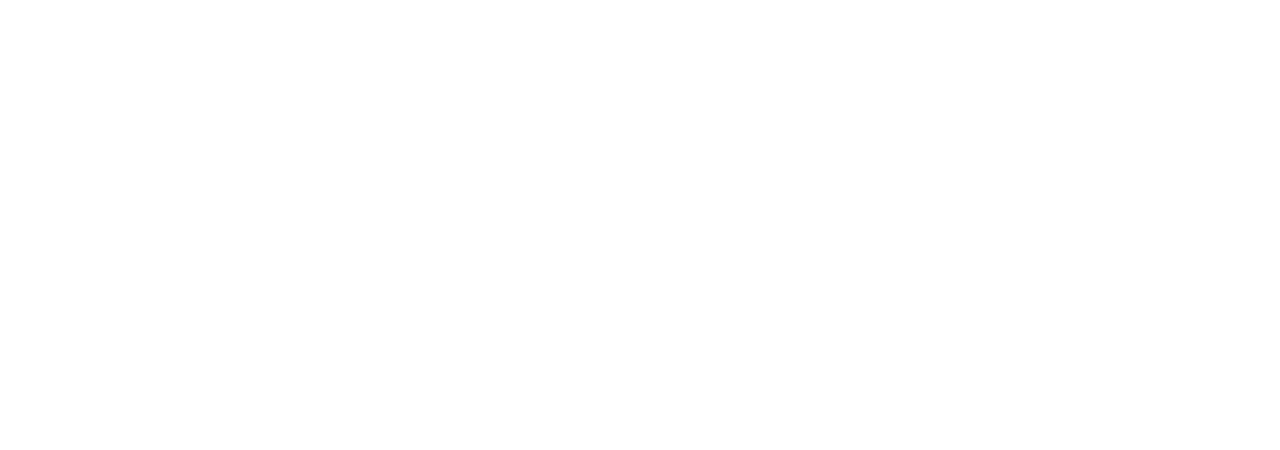
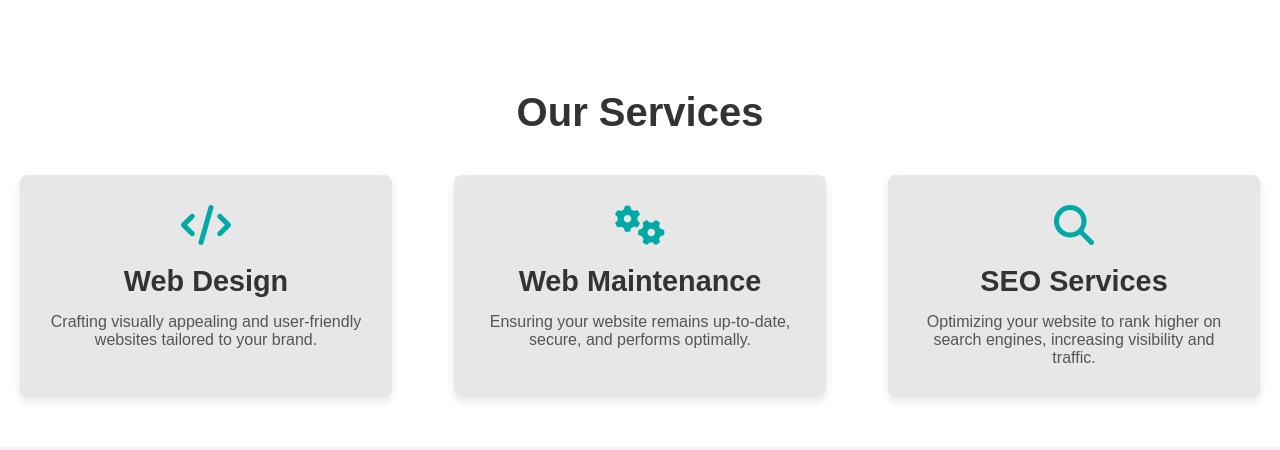
Before and after one commit to johnchuma390/devcircle-colab, a plain HTML site: page services.html in a window 1280 px wide. Drawn offline with Linux system fonts and the light colour scheme.

Commit message:
Update services.html
initial commit

```diff
--- a/services.html
+++ b/services.html
@@ -1,11 +1,122 @@
 <!DOCTYPE html>
 <html lang="en">
 <head>
-    <meta charset="UTF-8">
-    <meta name="viewport" content="width=device-width, initial-scale=1.0">
-    <title>Document</title>
+  <meta charset="UTF-8">
+  <meta name="viewport" content="width=device-width, initial-scale=1.0">
+  <title>Services - DevCircle</title>
+
+  <!-- Font Awesome for Icons -->
+  <script src="https://kit.fontawesome.com/a076d05399.js"></script>
+
+  <style>
+    /* Basic Reset */
+    * {
+      margin: 0;
+      padding: 0;
+      box-sizing: border-box;
+    }
+
+    body {
+      font-family: Arial, sans-serif;
+      background-color: #f4f4f4;
+      color: #333;
+    }
+
+    /* Header Section */
+    h2 {
+      text-align: center;
+      margin: 40px 0;
+      font-size: 2.5rem;
+    }
+
+    /* Services Container */
+    #services {
+      padding: 50px 20px;
+      background-color: #fff;
+    }
+
+    .services-container {
+      display: flex;
+      justify-content: space-between;
+      gap: 20px;
+      flex-wrap: wrap;
+    }
+
+    .service-box {
+      background-color: #e7e7e7;
+      padding: 30px;
+      text-align: center;
+      border-radius: 8px;
+      width: 30%;
+      box-shadow: 0 4px 8px rgba(0, 0, 0, 0.1);
+      transition: transform 0.3s ease;
+    }
+
+    .service-box i {
+      font-size: 40px;
+      color: #00A9A6;
+      margin-bottom: 20px;
+    }
+
+    .service-box h3 {
+      font-size: 1.8rem;
+      margin-bottom: 15px;
+    }
+
+    .service-box p {
+      font-size: 1rem;
+      color: #555;
+    }
+
+    /* Responsive Design */
+    @media (max-width: 768px) {
+      .service-box {
+        width: 100%;
+        margin-bottom: 20px;
+      }
+    }
+  </style>
 </head>
 <body>
 
+  <!-- Services Section -->
+  <section id="services">
+    <h2>Our Services</h2>
+    <div class="services-container">
+      <div class="service-box">
+        <i class="fas fa-code"></i>
+        <h3>Web Design</h3>
+        <p>Crafting visually appealing and user-friendly websites tailored to your brand.</p>
+      </div>
+
+      <div class="service-box">
+        <i class="fas fa-cogs"></i>
+        <h3>Web Maintenance</h3>
+        <p>Ensuring your website remains up-to-date, secure, and performs optimally.</p>
+      </div>
+
+      <div class="service-box">
+        <i class="fas fa-search"></i>
+        <h3>SEO Services</h3>
+        <p>Optimizing your website to rank higher on search engines, increasing visibility and traffic.</p>
+      </div>
+    </div>
+  </section>
+
+  <script>
+    // JavaScript to add hover effect (optional)
+    const serviceBoxes = document.querySelectorAll('.service-box');
+
+    serviceBoxes.forEach(box => {
+      box.addEventListener('mouseenter', () => {
+        box.style.transform = 'scale(1.05)';
+      });
+
+      box.addEventListener('mouseleave', () => {
+        box.style.transform = 'scale(1)';
+      });
+    });
+  </script>
+
 </body>
 </html>
```
